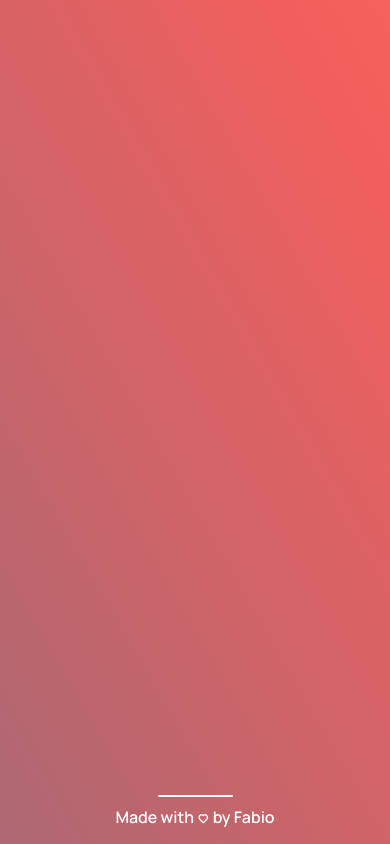
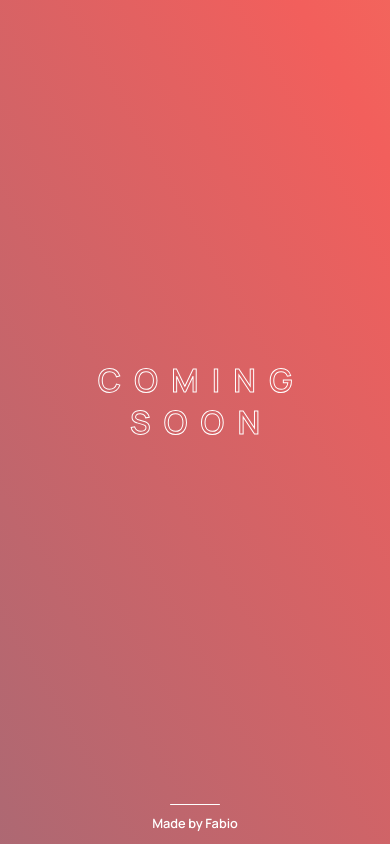
Before and after one commit to iamfabio/fabio.gg, a plain HTML site: page index.html in a window 390 px wide. Drawn offline with Linux system fonts and the light colour scheme.

Commit message:
Added text, responsive design

```diff
--- /dev/null
+++ b/css/responsive.css
@@ -0,0 +1,69 @@
+@media only screen and (max-width: 1599.98px) {
+    body {
+        min-height: 480px;
+    }
+
+    div#coming-soon span {
+        font-size: 8rem;
+    }
+}
+
+@media only screen and (max-width: 1199.98px) {
+    body {
+        min-height: 410px;
+    }
+
+    div#coming-soon span {
+        font-size: 6rem;
+    }
+}
+
+@media only screen and (max-width: 767.98px) {
+    body {
+        min-height: 330px;
+    }
+
+    div#coming-soon span {
+        -webkit-text-stroke-width: 2px;
+        font-size: 4rem;
+    }
+}
+
+@media only screen and (max-width: 575.98px) {
+    body {
+        min-height: 250px;
+    }
+
+    div#coming-soon {
+        height: calc(100% - 40px);
+    }
+
+    div#coming-soon span {
+        -webkit-text-stroke-width: 1px;
+        font-size: 3rem;
+        padding: 0 10px;
+    }
+
+    div#author {
+        font-size: 0.8rem;
+        height: 40px;
+        padding-bottom: 10px;
+    }
+
+    div#author:before,
+    div#author::before {
+        border-width: 1px;
+    }
+}
+
+@media only screen and (max-width: 399.98px) {
+    body {
+        min-height: 180px;
+    }
+
+    div#coming-soon span {
+        -webkit-text-stroke-width: 1px;
+        font-size: 2rem;
+        padding: 0 5px;
+    }
+}
--- a/style.css
+++ b/css/style.css
@@ -24,13 +24,14 @@ body {
     font-size: 1rem;
     font-weight: 400;
     line-height: 1.5;
-    min-height: 100%;
+    min-height: 580px;
     position: relative;
     text-align: left;
     -webkit-animation: background 20s ease infinite;
     -moz-animation: background 20s ease infinite;
     -o-animation: background 20s ease infinite;
     animation: background 20s ease infinite;
+    overflow-x: hidden;
 }
 
 a,
@@ -43,24 +44,52 @@ a:visited {
     color: inherit;
 }
 
-div.author {
-    font-weight: 600;
-    position: absolute;
-    right: 0;
-    bottom: 15px;
-    left: 0;
-    text-align: center;
+img {
+    vertical-align: middle;
+    border-style: none;
 }
 
-div.author:before,
-div.author::before {
+div#coming-soon {
+    height: calc(100% - 51px);
+    display: flex;
+    justify-content: center;
+    align-items: center;
+    flex-direction: column;
+}
+
+div#coming-soon div {
+    line-height: 1.3;
+}
+
+div#coming-soon span {
+    color: #FFFFFF;
+    -webkit-text-fill-color: transparent;
+    -webkit-text-stroke-width: 3px;
+    -webkit-text-stroke-color: #FFFFFF;
+    font-size: 10rem;
+    font-weight: 600;
+    padding: 0 15px;
+}
+
+div#author {
+    width: 100%;
+    max-width: 100%;
+    height: 51px;
+    font-weight: 600;
+    position: relative;
+    text-align: center;
+    padding: 10px 0 15px;
+}
+
+div#author:before,
+div#author::before {
     content: "";
     position: absolute;
-    top: -10px;
+    top: 0;
     right: 0;
     left: 0;
     margin: 0 auto;
-    width: 75px;
+    width: 50px;
     border-top: 2px solid #FFFFFF;
     border-radius: 2px;
 }
--- a/index.html
+++ b/index.html
@@ -9,14 +9,31 @@
     <title>fabio.gg</title>
     <link rel="preconnect" href="https://fonts.gstatic.com/">
     <link rel="dns-prefetch" href="https://fonts.gstatic.com/">
-    <link href="https://fonts.googleapis.com/css2?family=Manrope:wght@300;400;600;700&display=swap" rel="stylesheet"
+    <link href="https://fonts.googleapis.com/css2?family=Manrope:wght@600&display=swap" rel="stylesheet"
           type="text/css">
-    <link href="style.css" rel="stylesheet" type="text/css">
+    <link href="css/style.css" rel="stylesheet" type="text/css">
+    <link href="css/responsive.css" rel="stylesheet" type="text/css">
 </head>
 
 <body>
-<div class="author">
-    Made with <3 by <a href="https://github.com/iamfabio/" target="_blank">Fabio</a>
+<div id="coming-soon">
+    <div>
+        <span>C</span>
+        <span>O</span>
+        <span>M</span>
+        <span>I</span>
+        <span>N</span>
+        <span>G</span>
+    </div>
+    <div>
+        <span>S</span>
+        <span>O</span>
+        <span>O</span>
+        <span>N</span>
+    </div>
+</div>
+<div id="author">
+    Made by <a href="https://github.com/iamfabio/" target="_blank">Fabio</a>
 </div>
 </body>
 </html>
```
